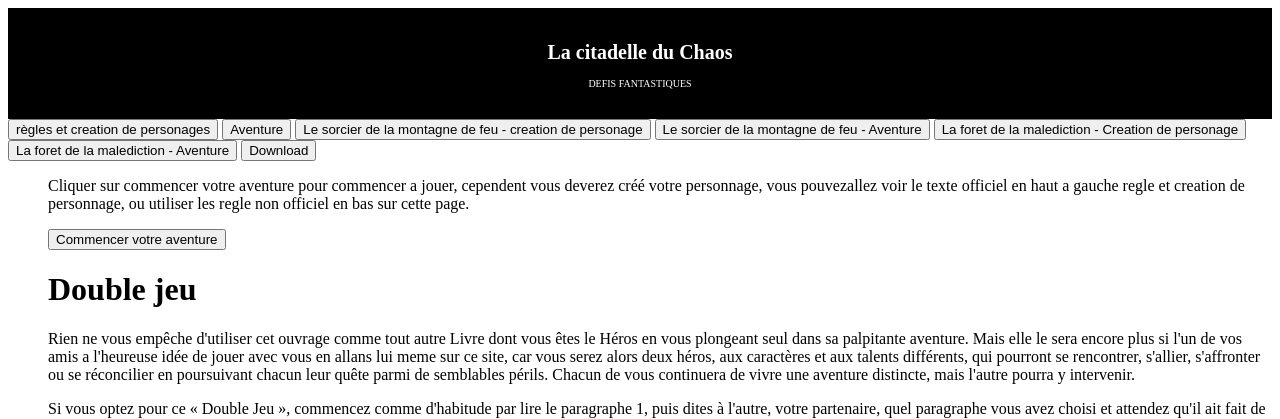
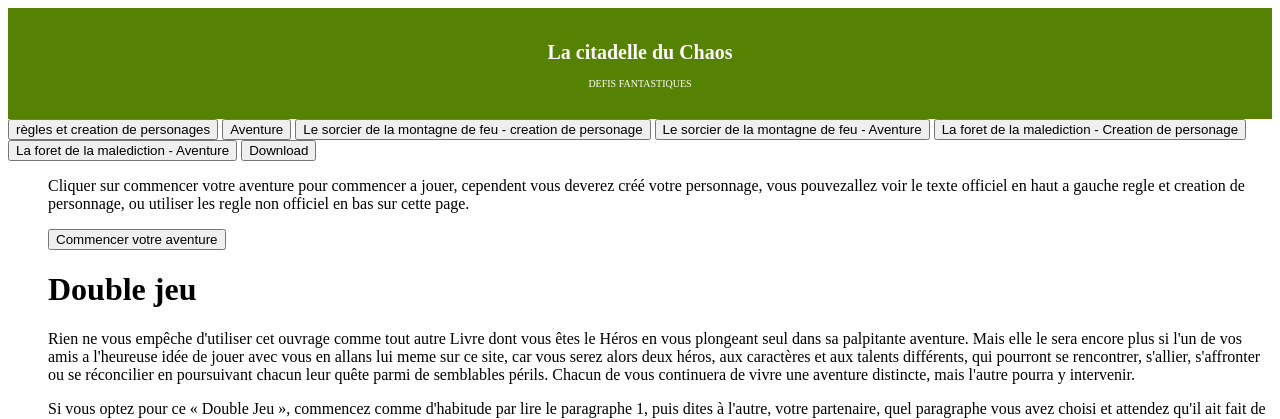
Before and after one commit to Dinde450/rowen, a PHP site: page / in a window 1280 px wide. Shown: the top 419 px of the page. Run offline with PHP 8.4, Linux system fonts and the light colour scheme.

Commit message:
Update style.css

```diff
--- a/style.css
+++ b/style.css
@@ -1,7 +1,7 @@
 .header {
   padding: 20px;
   text-align: center;
-  background: 	#000000;
+  background: 	#568203;
   color: white;
   font-size: 10px;
 }
```
